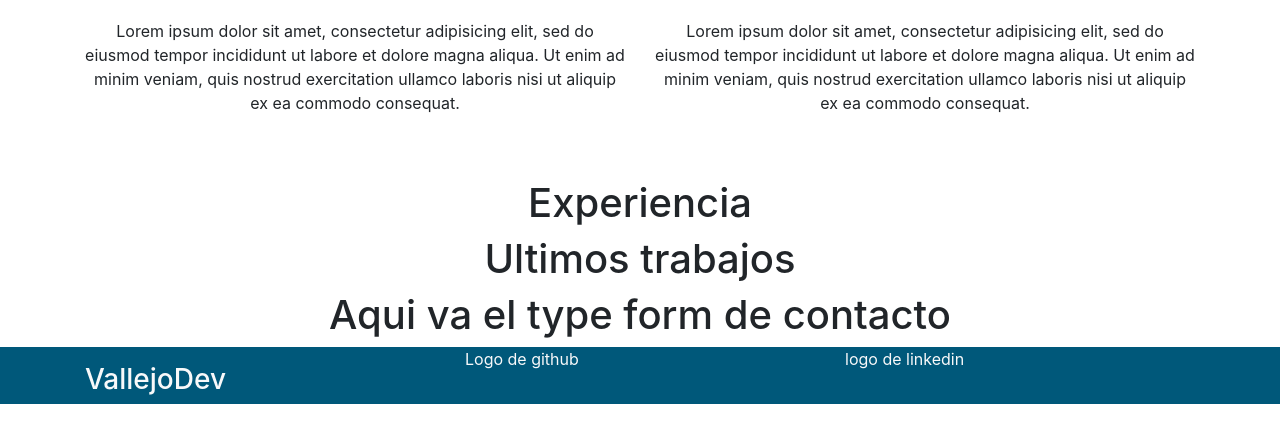
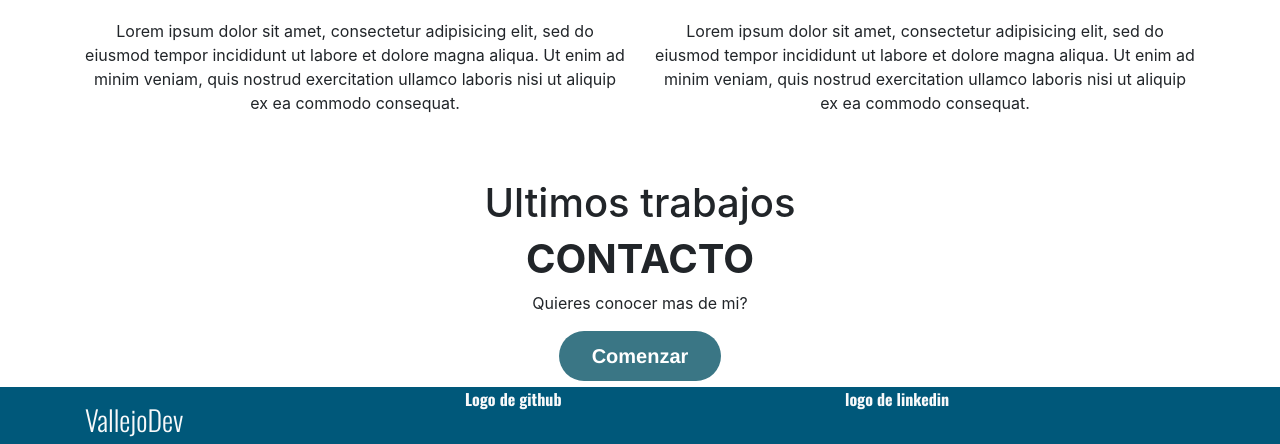
Before and after one commit to lvallejor/Mi-Portafolio, a plain HTML site: page index.html in a window 1280 px wide. Shown: the part 695-1139 px from the top of the page. Before the commit the page ends 1099 px from the top, so only its background shows below. Drawn offline with nearby package versions, Linux system fonts and the light colour scheme; a script that the page names is missing; some icons are missing.

Commit message:
segundo commit

```diff
--- a/assets/css/style.css
+++ b/assets/css/style.css
@@ -1,3 +1,4 @@
+ @import url('https://fonts.googleapis.com/css2?family=Oswald:wght@300;700&display=swap');
  .color {
      background: #00587a;
  }
@@ -9,3 +10,12 @@ header {
      background-position: left;
      padding-bottom: 10rem;
  }
+
+ footer {
+     font-family: 'Oswald', sans-serif;
+     font-weight: bold;
+ }
+
+ .comenzar {
+     font-weight: bold;
+ }
--- a/index.html
+++ b/index.html
@@ -98,8 +98,6 @@
 
     <!-- aqui va la experiencia -->
     <section>
-        <div class="container text-center">
-            <h1>Experiencia</h1>
 
     </section>
 
@@ -110,12 +108,17 @@
         </div>
     </section>
 
-    <section>
-        <div class=" container text-center">
-
-            <h1>Aqui va el type form de contacto</h1>
+    <section class="text-center">
+        <div class="row">
+            <div class="col">
+                <h1 class="comenzar">CONTACTO</h1>
+                <p>Quieres conocer mas de mi?</p>
+                <a class="typeform-share button" href="https://form.typeform.com/to/HoXGlEpr" data-mode="popup"
+                    style="display:inline-block;text-decoration:none;background-color:#3A7685;color:white;cursor:pointer;font-family:Helvetica,Arial,sans-serif;font-size:20px;line-height:50px;text-align:center;margin:0;height:50px;padding:0px 33px;border-radius:25px;max-width:100%;white-space:nowrap;overflow:hidden;text-overflow:ellipsis;font-weight:bold;-webkit-font-smoothing:antialiased;-moz-osx-font-smoothing:grayscale;"
+                    target="_blank">Comenzar</a>
+                <script> (function () { var qs, js, q, s, d = document, gi = d.getElementById, ce = d.createElement, gt = d.getElementsByTagName, id = "typef_orm_share", b = "https://embed.typeform.com/"; if (!gi.call(d, id)) { js = ce.call(d, "script"); js.id = id; js.src = b + "embed.js"; q = gt.call(d, "script")[0]; q.parentNode.insertBefore(js, q) } })() </script>
+            </div>
         </div>
-
     </section>
 
     <!-- Aqui va el footer -->
```
Lines whose indentation alone changed are shown as unchanged.
